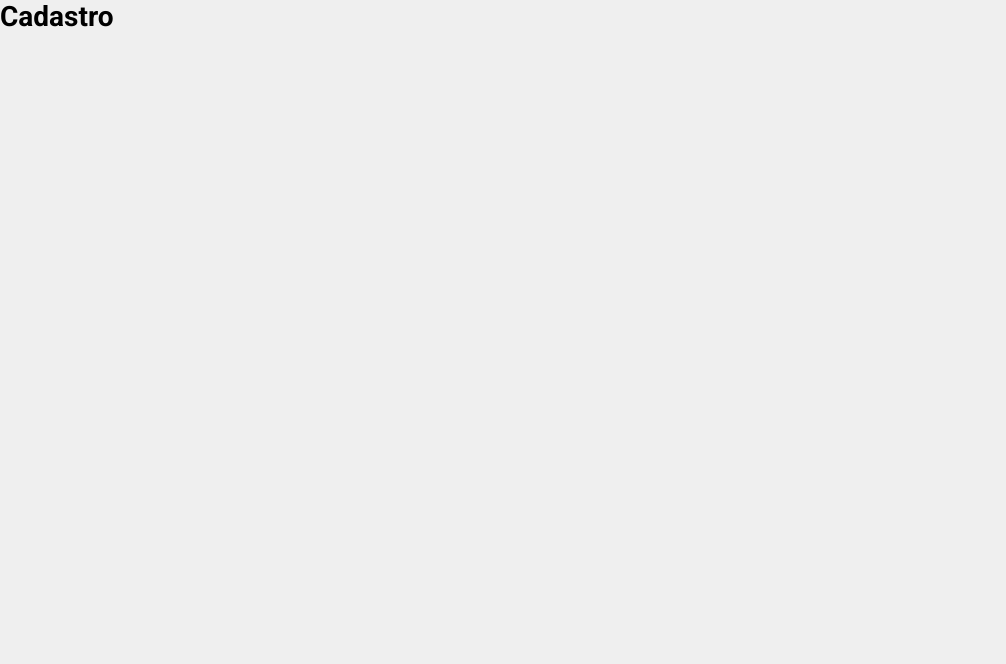
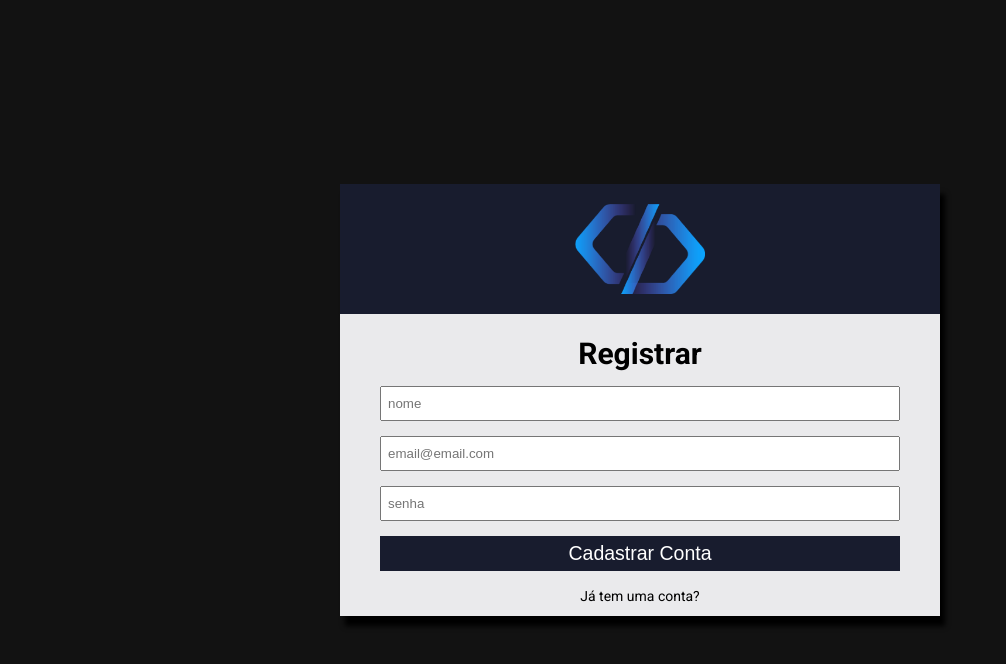
Before and after one commit to victor-magaldi/sistema-chamados-react, a React (Create React App) app: page /register in a window 1280 px wide. Shown: the top 664 px of the page, without its empty margins (0-1006 px from the left). Built offline with nearby package versions, Linux system fonts and the light colour scheme.

Commit message:
cria pagina de registro

```diff
--- a/src/pages/Signin/Signin.module.css
+++ b/src/pages/Signin/Signin.module.css
@@ -6,13 +6,13 @@
   justify-content: center;
 }
 .login {
-  border: solid;
   width: 600px;
   display: flex;
   align-items: center;
   justify-content: center;
   flex-direction: column;
   background-color: #eaeaec;
+  box-shadow: 5px 10px 5px #000;
 }
 .loginArea {
   display: flex;
@@ -36,7 +36,7 @@
   display: flex;
   flex-direction: column;
   border: 0;
-  border-radius: 7px;
+  border-radius: 0;
   padding: 10px;
   font-size: 15px;
 }
@@ -48,7 +48,7 @@
 .login form button {
   height: 35px;
   border: 0;
-  border-radius: 7px;
+  border-radius: 0;
   background-color: #181c2e;
   color: #fff;
   font-size: 1.3em;
--- a/src/pages/Signup/Signup.module.css
+++ b/src/pages/Signup/Signup.module.css
@@ -0,0 +1,61 @@
+.registerContainer {
+  height: 100vh;
+  background-color: #121212;
+  display: flex;
+  align-items: center;
+  justify-content: center;
+}
+.register {
+  width: 600px;
+  display: flex;
+  align-items: center;
+  justify-content: center;
+  flex-direction: column;
+  background-color: #eaeaec;
+  box-shadow: 5px 10px 5px #000;
+}
+.registerArea {
+  display: flex;
+  justify-content: center;
+  background-color: #181c2e;
+  width: 100%;
+}
+.registerArea img {
+  padding: 20px;
+  width: 170px;
+  height: 130px;
+}
+.register form h1 {
+  text-align: center;
+  margin-bottom: 0.5em;
+  margin-top: 12px;
+}
+.register form {
+  margin-bottom: 0.5em;
+  width: 90%;
+  display: flex;
+  flex-direction: column;
+  border: 0;
+  border-radius: 0;
+  padding: 10px;
+  font-size: 15px;
+}
+.register input {
+  margin-bottom: 15px;
+  height: 35px;
+  padding: 6px;
+}
+.register form button {
+  height: 35px;
+  border: 0;
+  border-radius: 0;
+  background-color: #181c2e;
+  color: #fff;
+  font-size: 1.3em;
+}
+.linkCreateAccount {
+  margin: 1.5em;
+  margin: 0 0 12px 0;
+  cursor: pointer;
+  color: black;
+}
--- a/src/pages/Signup/index.jsx
+++ b/src/pages/Signup/index.jsx
@@ -1,7 +1,49 @@
+import { useState } from "react";
+import { Link } from "react-router-dom";
+
+import logo from "../../assets/logo.png";
+import styles from "./Signup.module.css";
+
 function Signup() {
+  const [email, setEmail] = useState("");
+  const [password, setPassword] = useState("");
+  const [name, setName] = useState("");
+
+  function handleSubmit() {
+    alert("submetido");
+  }
   return (
-    <div className="App">
-      <h1>Cadastro</h1>
+    <div className={styles.registerContainer}>
+      <div className={styles.register}>
+        <div className={styles.registerArea}>
+          <img src={logo} alt="logo-register" />
+        </div>
+        <form onSubmit={handleSubmit}>
+          <h1>Registrar</h1>
+          <input
+            type="text"
+            placeholder="nome"
+            value={name}
+            onChange={(e) => setName(e.target.value)}
+          />
+          <input
+            type="text"
+            placeholder="email@email.com"
+            value={email}
+            onChange={(e) => setEmail(e.target.value)}
+          />
+          <input
+            type="password"
+            placeholder="senha"
+            value={password}
+            onChange={(e) => setPassword(e.target.value)}
+          />
+          <button type="submit">Cadastrar Conta</button>
+        </form>
+        <Link to="/" className={styles.linkCreateAccount}>
+          Já tem uma conta?
+        </Link>
+      </div>
     </div>
   );
 }
```
